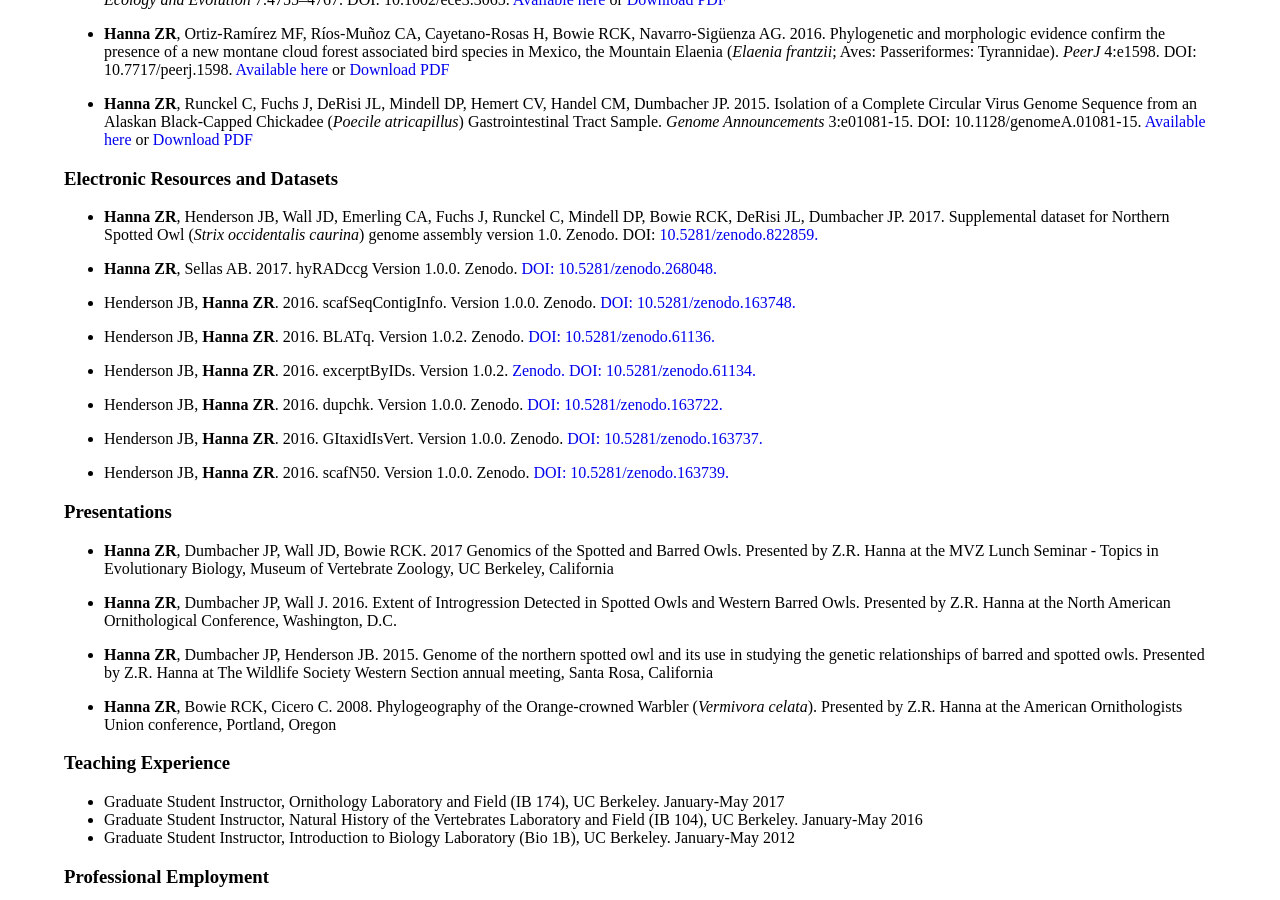
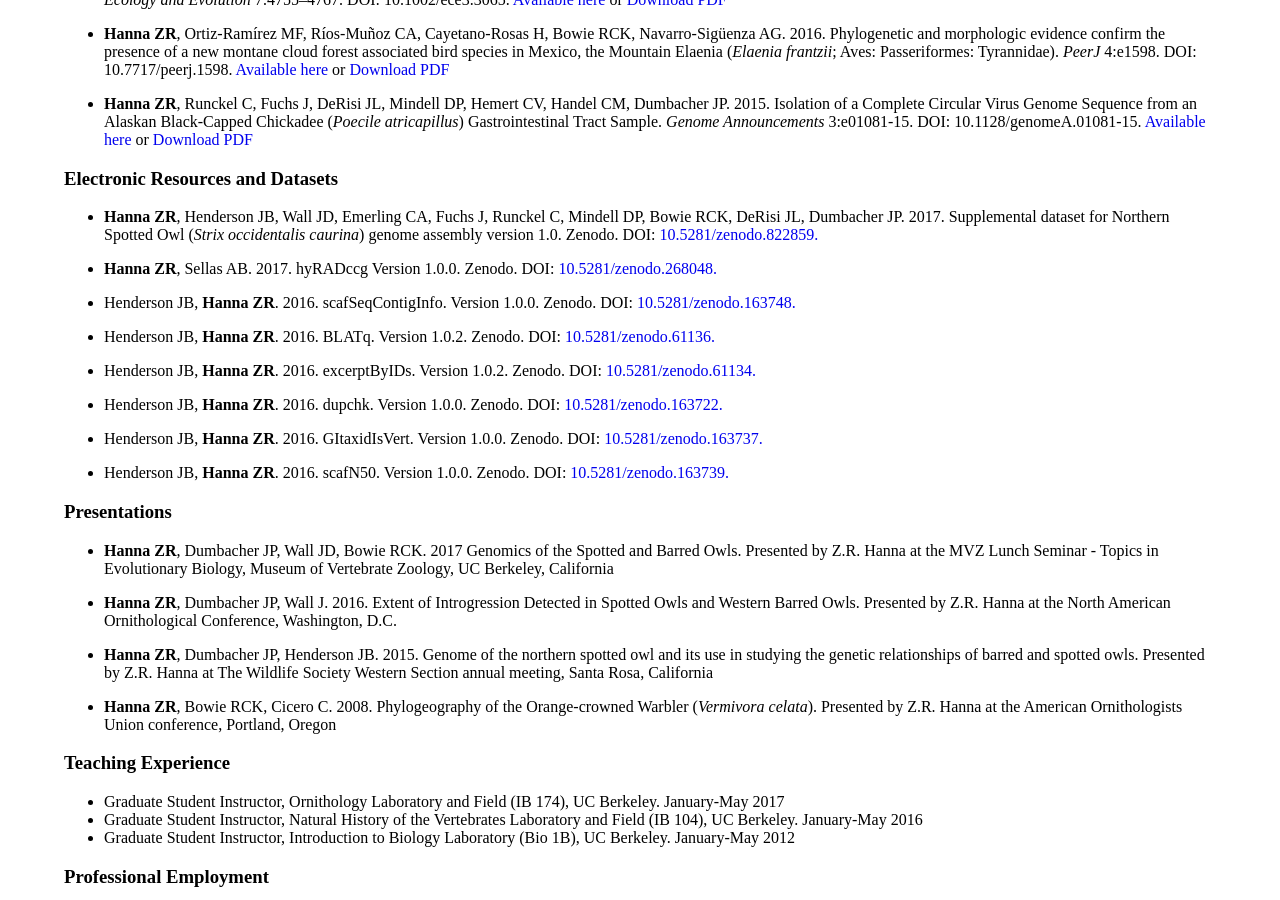
Before and after one commit to zacharyhanna/zacharyhanna.github.io, a Jekyll site: the page built from cv/index.md, in a window 1280 px wide and 900 px high, scrolled down 573 px. Built offline with Jekyll 4.4.1, drawn with Linux system fonts in a browser that asks for light colours.

```diff
--- a/cv/index.md
+++ b/cv/index.md
@@ -30,19 +30,19 @@ Berkeley, CA 94720-3160 U.S.A.
 ### Electronic Resources and Datasets
 * **Hanna ZR**, Henderson JB, Wall JD, Emerling CA, Fuchs J, Runckel C, Mindell DP, Bowie RCK, DeRisi JL, Dumbacher JP. 2017. Supplemental dataset for Northern Spotted Owl (*Strix occidentalis caurina*) genome assembly version 1.0. Zenodo. DOI: [10.5281/zenodo.822859.](http://doi.org/10.5281/zenodo.822859){:target="_blank"}
 
-* **Hanna ZR**, Sellas AB. 2017. hyRADccg Version 1.0.0. Zenodo. [DOI: 10.5281/zenodo.268048.](http://doi.org/10.5281/zenodo.268048){:target="_blank"}
+* **Hanna ZR**, Sellas AB. 2017. hyRADccg Version 1.0.0. Zenodo. DOI: [10.5281/zenodo.268048.](http://doi.org/10.5281/zenodo.268048){:target="_blank"}
 
-* Henderson JB, **Hanna ZR**. 2016. scafSeqContigInfo. Version 1.0.0. Zenodo. [DOI: 10.5281/zenodo.163748.](http://doi.org/10.5281/zenodo.163748){:target="_blank"}
+* Henderson JB, **Hanna ZR**. 2016. scafSeqContigInfo. Version 1.0.0. Zenodo. DOI: [10.5281/zenodo.163748.](http://doi.org/10.5281/zenodo.163748){:target="_blank"}
 
-* Henderson JB, **Hanna ZR**. 2016. BLATq. Version 1.0.2. Zenodo. [DOI: 10.5281/zenodo.61136.](http://doi.org/10.5281/zenodo.61136){:target="_blank"}
+* Henderson JB, **Hanna ZR**. 2016. BLATq. Version 1.0.2. Zenodo. DOI: [10.5281/zenodo.61136.](http://doi.org/10.5281/zenodo.61136){:target="_blank"}
 
-* Henderson JB, **Hanna ZR**. 2016. excerptByIDs. Version 1.0.2. [Zenodo. DOI: 10.5281/zenodo.61134.](http://doi.org/10.5281/zenodo.61134){:target="_blank"}
+* Henderson JB, **Hanna ZR**. 2016. excerptByIDs. Version 1.0.2. Zenodo. DOI: [10.5281/zenodo.61134.](http://doi.org/10.5281/zenodo.61134){:target="_blank"}
 
-* Henderson JB, **Hanna ZR**. 2016. dupchk. Version 1.0.0. Zenodo. [DOI: 10.5281/zenodo.163722.](http://doi.org/10.5281/zenodo.163722){:target="_blank"}
+* Henderson JB, **Hanna ZR**. 2016. dupchk. Version 1.0.0. Zenodo. DOI: [10.5281/zenodo.163722.](http://doi.org/10.5281/zenodo.163722){:target="_blank"}
 
-* Henderson JB, **Hanna ZR**. 2016. GItaxidIsVert. Version 1.0.0. Zenodo. [DOI: 10.5281/zenodo.163737.](http://doi.org/10.5281/zenodo.163737){:target="_blank"}
+* Henderson JB, **Hanna ZR**. 2016. GItaxidIsVert. Version 1.0.0. Zenodo. DOI: [10.5281/zenodo.163737.](http://doi.org/10.5281/zenodo.163737){:target="_blank"}
 
-* Henderson JB, **Hanna ZR**. 2016. scafN50. Version 1.0.0. Zenodo. [DOI: 10.5281/zenodo.163739.](http://doi.org/10.5281/zenodo.163739){:target="_blank"}
+* Henderson JB, **Hanna ZR**. 2016. scafN50. Version 1.0.0. Zenodo. DOI: [10.5281/zenodo.163739.](http://doi.org/10.5281/zenodo.163739){:target="_blank"}
 
 ### Presentations
 * **Hanna ZR**, Dumbacher JP, Wall JD, Bowie RCK. 2017 Genomics of the Spotted and Barred Owls. Presented by Z.R. Hanna at the MVZ Lunch Seminar - Topics in Evolutionary Biology, Museum of Vertebrate Zoology, UC Berkeley, California
```
